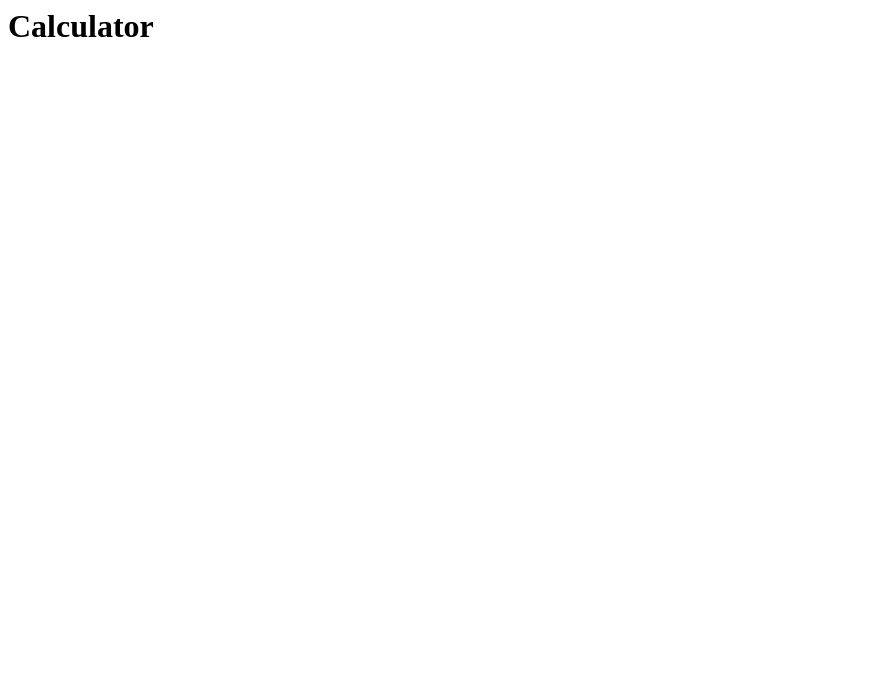
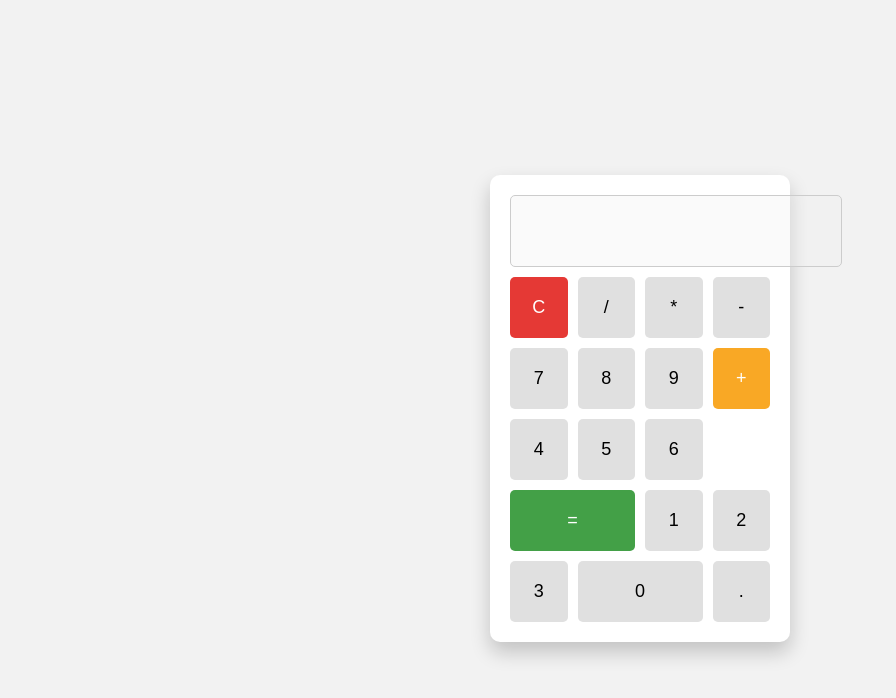
Before and after one commit to hannahchristtina/ccalculator_html, a plain HTML site: page index.html in a window 1280 px wide. Shown: the whole page, without its empty margins (0-896 px from the left). Drawn offline with Linux system fonts and the light colour scheme.

Commit message:
Update index.html

```diff
--- a/index.html
+++ b/index.html
@@ -1 +1,126 @@
-<h1>Calculator</h1>
+<!DOCTYPE html>
+<html lang="en">
+<head>
+  <meta charset="UTF-8" />
+  <meta name="viewport" content="width=device-width, initial-scale=1.0"/>
+  <title>Simple Calculator</title>
+  <style>
+    body {
+      display: flex;
+      justify-content: center;
+      align-items: center;
+      height: 100vh;
+      background-color: #f2f2f2;
+      font-family: Arial, sans-serif;
+    }
+
+    .calculator {
+      background: #fff;
+      padding: 20px;
+      border-radius: 10px;
+      box-shadow: 0 10px 20px rgba(0,0,0,0.2);
+      width: 260px;
+    }
+
+    #result {
+      height: 50px;
+      font-size: 24px;
+      margin-bottom: 10px;
+      text-align: right;
+      padding: 10px;
+      border: 1px solid #ccc;
+      border-radius: 5px;
+    }
+
+    .buttons {
+      display: grid;
+      grid-template-columns: repeat(4, 1fr);
+      gap: 10px;
+    }
+
+    button {
+      padding: 20px;
+      font-size: 18px;
+      border: none;
+      border-radius: 5px;
+      background-color: #e0e0e0;
+      cursor: pointer;
+      transition: background-color 0.3s;
+    }
+
+    button:hover {
+      background-color: #d5d5d5;
+    }
+
+    .operator {
+      background-color: #f9a825;
+      color: white;
+    }
+
+    .operator:hover {
+      background-color: #f57f17;
+    }
+
+    .equal {
+      background-color: #43a047;
+      color: white;
+      grid-column: span 2;
+    }
+
+    .equal:hover {
+      background-color: #388e3c;
+    }
+
+    .clear {
+      background-color: #e53935;
+      color: white;
+    }
+
+    .clear:hover {
+      background-color: #c62828;
+    }
+  </style>
+</head>
+<body>
+  <div class="calculator">
+    <input type="text" id="result" disabled />
+    <div class="buttons">
+      <button onclick="clearResult()" class="clear">C</button>
+      <button onclick="appendValue('/')">/</button>
+      <button onclick="appendValue('*')">*</button>
+      <button onclick="appendValue('-')">-</button>
+
+      <button onclick="appendValue('7')">7</button>
+      <button onclick="appendValue('8')">8</button>
+      <button onclick="appendValue('9')">9</button>
+      <button onclick="appendValue('+')" class="operator">+</button>
+
+      <button onclick="appendValue('4')">4</button>
+      <button onclick="appendValue('5')">5</button>
+      <button onclick="appendValue('6')">6</button>
+      <button onclick="calculate()" class="equal">=</button>
+
+      <button onclick="appendValue('1')">1</button>
+      <button onclick="appendValue('2')">2</button>
+      <button onclick="appendValue('3')">3</button>
+      <button onclick="appendValue('0')" style="grid-column: span 2;">0</button>
+      <button onclick="appendValue('.')">.</button>
+    </div>
+  </div>
+
+  <script>
+    const result = document.getElementById('result');
+
+    function appendValue(value) {
+      result.value += value;
+    }
+
+    function clearResult() {
+      result.value = '';
+    }
+
+    function calculate() {
+      try {
+        result.value = eval(result.value);
+      } catch {
+        result.value = 'E
```
